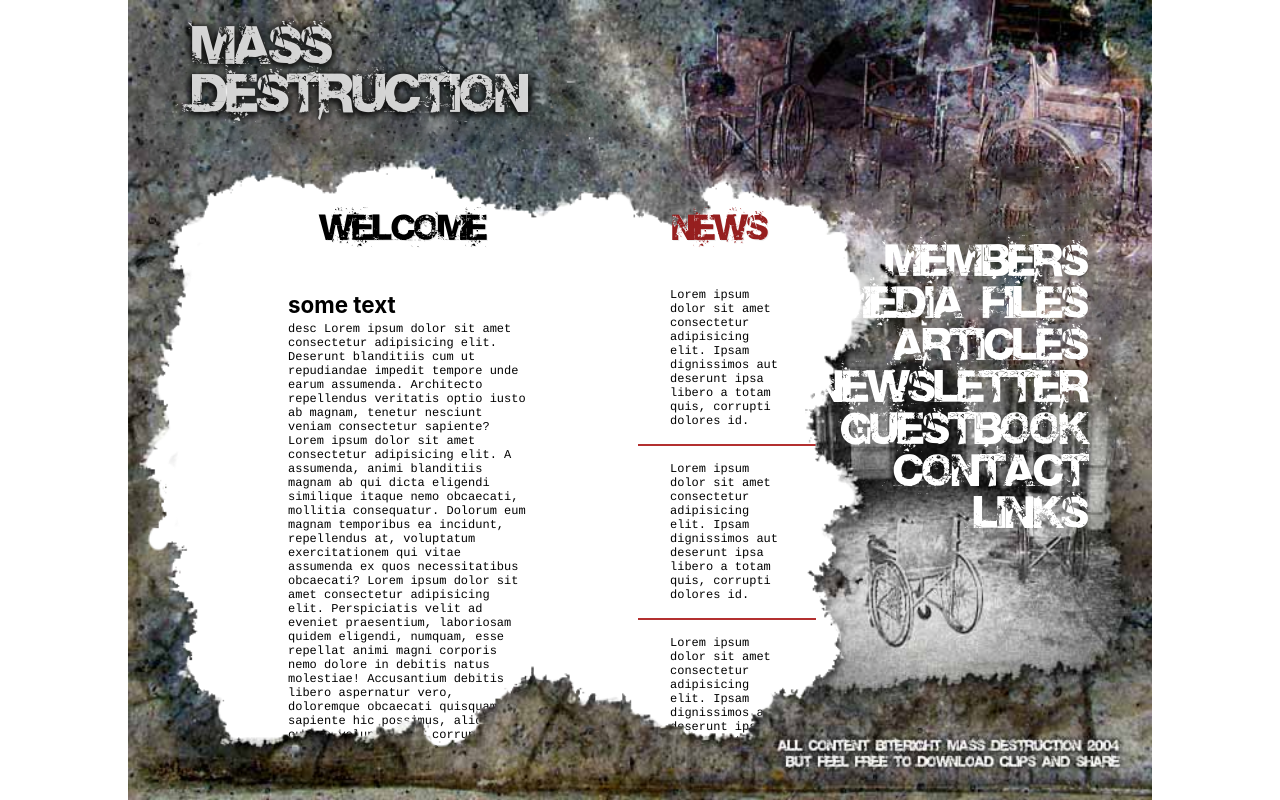
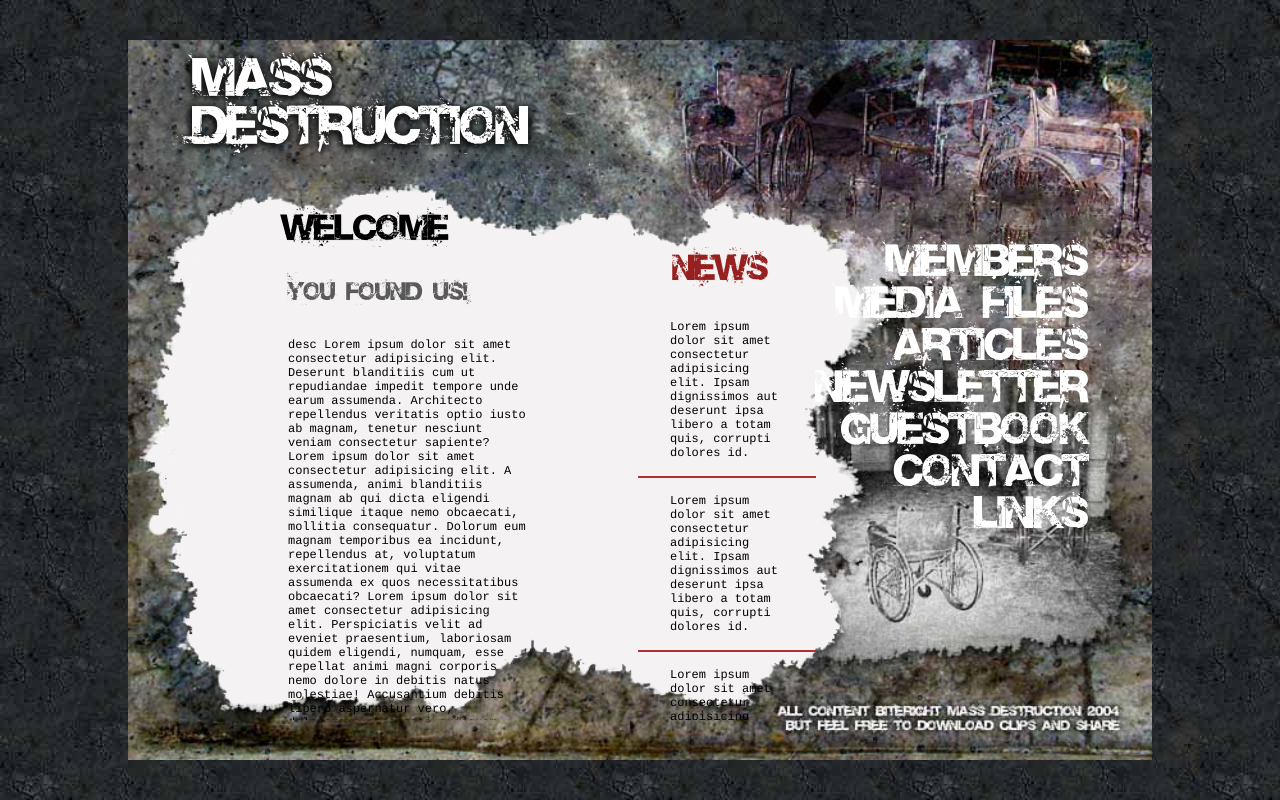
Before and after one commit to xxrobone/framew_assingment3_week3_cme, a React (Vite) app: page /members in a window 1280 px wide. Built offline with nearby package versions, Linux system fonts and the light colour scheme.

Commit message:
fixed bg for content wrapper

```diff
--- a/src/App.jsx
+++ b/src/App.jsx
@@ -24,7 +24,7 @@ function App() {
 
 
   return (
-    <div className="App">
+    <div className="app">
       <Nav ></Nav>
       <Logo />
       <img src={BG} alt="" className='bg_main' />
@@ -38,7 +38,7 @@ function App() {
             transition={{ duration: 0.6, delay: 1.4 }}
             >Welcome</motion.h2>
           <div className="text">
-            <h4>some text</h4>
+            <h4>You found US!</h4>
               <p className='brodtext'>desc Lorem ipsum dolor sit amet consectetur adipisicing elit. Deserunt blanditiis cum ut repudiandae impedit tempore unde earum assumenda. Architecto repellendus veritatis optio iusto ab magnam, tenetur nesciunt veniam consectetur sapiente?
 
                 Lorem ipsum dolor sit amet consectetur adipisicing elit. A assumenda, animi blanditiis magnam ab qui dicta eligendi similique itaque nemo obcaecati, mollitia consequatur. Dolorum eum magnam temporibus ea incidunt, repellendus at, voluptatum exercitationem qui vitae assumenda ex quos necessitatibus obcaecati?
--- a/src/App.scss
+++ b/src/App.scss
@@ -4,20 +4,27 @@
   width: inherit;
 }
 
-.App {
+.app {
   height: 100%;
   width: 100%;
+
 }
 
 .bg_main {
   position: absolute;
-  top: 0;
+  top: 5%;
   left: 10%;
   z-index: 99;
   width: 80%;
-  height: 100vh;
+  height: 90vh;
   pointer-events: none;
+  background-color: rgb(244, 242, 242);
+  background-blend-mode: darken;
+  z-index: -1;
 
+  img {
+    z-index: 1;
+  }
 }
 
 .content_wrapper {
@@ -26,7 +33,7 @@
   top: 0;
   left: 15%;
   width: 50%;
-  height: 100vh;
+  height: 90vh;
   display: grid;
   gap: 10px;
   grid-template-columns: 2fr 1fr;
@@ -53,7 +60,7 @@
 
   h2 {
     position: fixed;
-    left: 25%;
+    left: 22%;
     top: 25vh;
     font-size: clamp(2rem, 2vw, 3rem);
     text-transform: uppercase;
@@ -62,13 +69,17 @@
 
   }
 
+  h4 {
+    margin-bottom: 2rem;
+  }
+
   &:first-child {
     margin-top: 1rem;
   }
 
   .text {
     text-align: left;
-    padding: 3rem 4rem;
+    padding: 2rem 4rem;
     background-color: transparent;
 
   }
@@ -106,7 +117,7 @@
 }
 
 .news {
-  padding: 4rem 1rem 2rem;
+  padding: 6rem 1rem 2rem;
   height: 100%;
   position: absolute;
   overflow-y: scroll;
@@ -119,7 +130,7 @@
   h2 {
     position: fixed;
     left: 52.5%;
-    top: 25vh;
+    top: 30vh;
     color: rgb(150, 31, 31);
     font-size: clamp(2rem, 2vw, 3rem);
     text-transform: uppercase;
--- a/src/components/logo/logo.scss
+++ b/src/components/logo/logo.scss
@@ -2,7 +2,7 @@
 .logo {
     position: fixed;
     left: 15%;
-    top: 1rem;
+    top: 6%;
     z-index: 1000;
 
     h1 {
--- a/src/index.scss
+++ b/src/index.scss
@@ -27,7 +27,8 @@ $font-base: base02;
 html {
   width: 100%;
   color: rgba(241, 241, 241, 0.87);
-  background-color: rgb(244, 242, 242);
+  background-image: url('./assets/images/bg_empty.jpg');
+  background-repeat: repeat;
 }
 body {
   margin: 0;
@@ -37,17 +38,15 @@ body {
   overflow-x: hidden;
   color: rgba(241, 241, 241, 0.87);
   background-color: rgb(242, 240, 240);
-  background-blend-mode: luminosity;
 z-index: 10000;
-  background-image: url('./assets/images/bg_empty.jpg');
-  background-size: 100%;
-  background-repeat: no-repeat;
+
 }
 
 h1 {
   font-size: 3.2em;
   line-height: 1.1;
   font-family: $font-base;
+  color: white;
 }
 
 h2 {
@@ -57,7 +56,8 @@ h2 {
 
 h4 {
   font-size: 1.4rem;
-  color: black;
+  color: rgb(89, 89, 89);
+  font-family: $font-base;
 }
 
 /* a {
```
